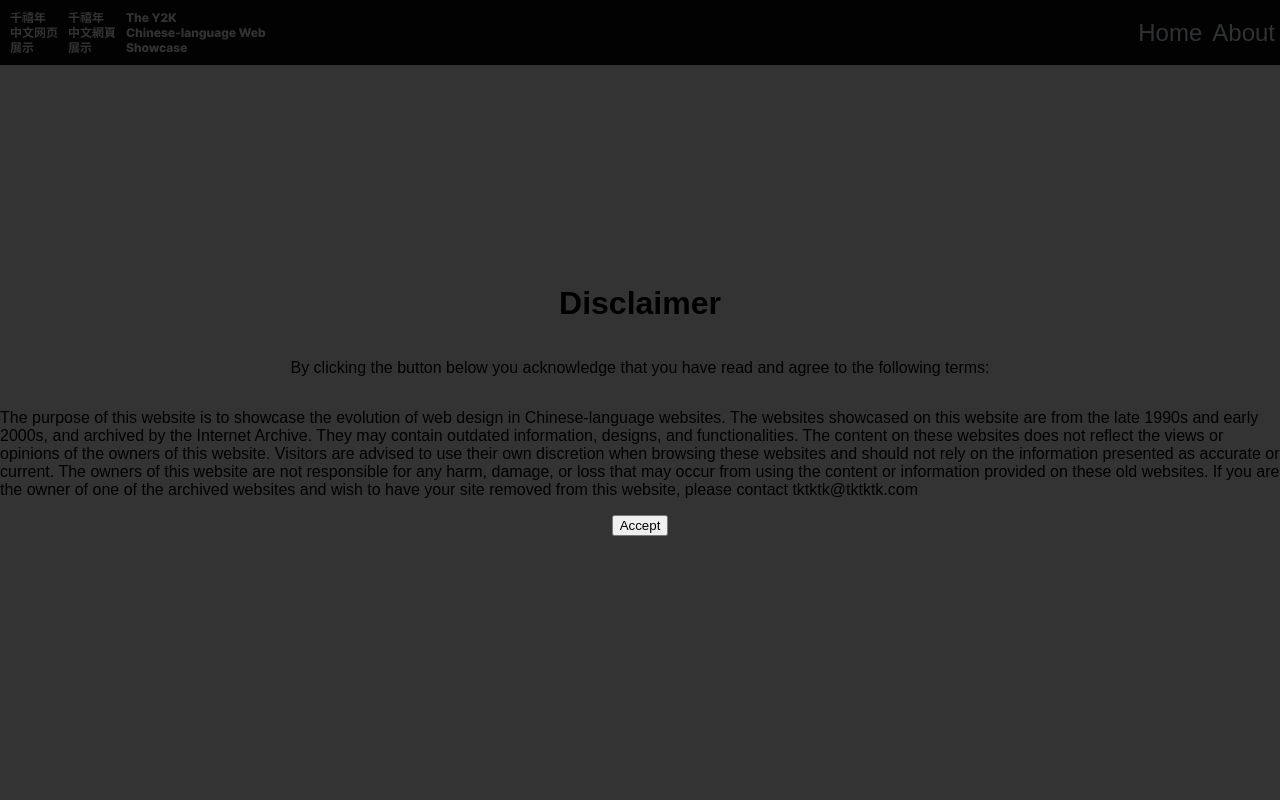
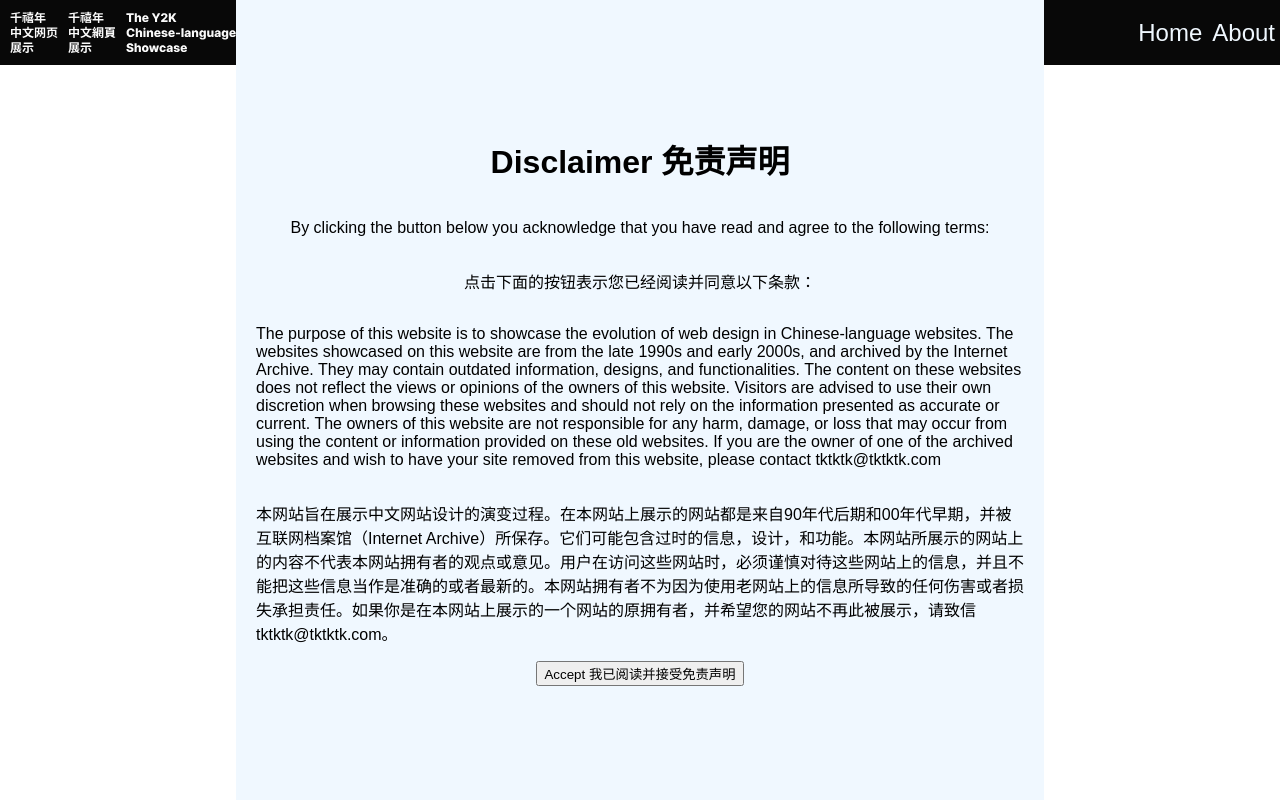
Before and after one commit to yaothao/YelloPagePublicFacing, a React (Create React App) app: page /disclaimer in a window 1280 px wide. Built offline with nearby package versions, Linux system fonts and the light colour scheme; no server answers.

Commit message:
various langauge fixes

```diff
--- a/src/App.css
+++ b/src/App.css
@@ -33,16 +33,17 @@
 }
 
 /* Styles for the disclaimer alert content */
-.disclaimer-alert-content {
-  background-color: #ffffff;
-  padding: 24px;
-  max-width: 400px;
-  text-align: center;
+.disclaimer-alert {
+  background-color: aliceblue;
+  margin: auto;
+  padding: 20px;
+  max-width: 60vw;
+  text-align: left;
 }
 
 /* Styles for the "Accept" button */
-.disclaimer-alert-content button {
-  margin-top: 16px;
+.disclaimer-alert button {
+
 }
 
 .about-page{
--- a/src/DisclaimerAlert.js
+++ b/src/DisclaimerAlert.js
@@ -11,13 +11,15 @@ function DisclaimerAlert ({callback}) {
 
     return (
         <div className="disclaimer-alert">
-          <h1>Disclaimer</h1>
+          <h1>Disclaimer 免责声明</h1>
           <p>By clicking the button below you acknowledge that you have read and agree to the following terms: </p>
+          <p>点击下面的按钮表示您已经阅读并同意以下条款：</p>
           <p>
 
 The purpose of this website is to showcase the evolution of web design in Chinese-language websites. The websites showcased on this website are from the late 1990s and early 2000s, and archived by the Internet Archive. They may contain outdated information, designs, and functionalities. The content on these websites does not reflect the views or opinions of the owners of this website. Visitors are advised to use their own discretion when browsing these websites and should not rely on the information presented as accurate or current. The owners of this website are not responsible for any harm, damage, or loss that may occur from using the content or information provided on these old websites. If you are the owner of one of the archived websites and wish to have your site removed from this website, please contact tktktk@tktktk.com</p>
+<p>本网站旨在展示中文网站设计的演变过程。在本网站上展示的网站都是来自90年代后期和00年代早期，并被互联网档案馆（Internet Archive）所保存。它们可能包含过时的信息，设计，和功能。本网站所展示的网站上的内容不代表本网站拥有者的观点或意见。用户在访问这些网站时，必须谨慎对待这些网站上的信息，并且不能把这些信息当作是准确的或者最新的。本网站拥有者不为因为使用老网站上的信息所导致的任何伤害或者损失承担责任。如果你是在本网站上展示的一个网站的原拥有者，并希望您的网站不再此被展示，请致信 tktktk@tktktk.com。</p>
 
-          <button onClick={() => handleAccept()}>Accept</button>
+          <button onClick={() => handleAccept()}>Accept 我已阅读并接受免责声明</button>
         </div>
       )
 };
--- a/src/SearchBar.js
+++ b/src/SearchBar.js
@@ -88,7 +88,7 @@ function SearchBar ({ loadEntirePage, searchTag }) {
                 <input
                     type="text"
                     className="input"
-                    placeholder='Search...'
+                    placeholder='Press enter to search...'
                     value={inputValue}
                     onChange={(e) => handleInputChange(e.target.value)}
                     onKeyDown={handleKeyDown}
--- a/src/WebFrame.js
+++ b/src/WebFrame.js
@@ -11,7 +11,7 @@ function WebFrame() {
     const [currentUrl, setCurrentUrl] = useState(url);
     const navigate = useNavigate();
 
-    const options = ['-- please select a timestamp --', 20000101, 19991001, 20010304];
+    const options = ['Select a timestamp', 20000101, 19991001, 20010304];
 
     useEffect(() => {
         if (!url) {
@@ -44,7 +44,7 @@ function WebFrame() {
                 <button><a href={currentUrl}>Open Live</a></button>
             </div>
             <div>
-                You are seeing the webpage {currentUrl} opened with Wayback Machine at time stamp: {currentTimeStamp}
+                You chose to view {currentUrl} archived by the Wayback Machine at: {currentTimeStamp}
             </div>
             <iframe src={'https://web.archive.org/web/' + currentTimeStamp + '/' + currentUrl}></iframe>
         </div>
@@ -58,7 +58,7 @@ function Dropdown({ timestamp, options, handleInputSelected }) {
     const handleInputClick = (e) => {
         e.stopPropagation();
         const value = e.target.value
-        if (value !== "-- please select a timestamp --") {
+        if (value !== "Select a timestamp") {
             setCurrentTimeStamp(value);
             handleInputSelected(value);
         };
```
